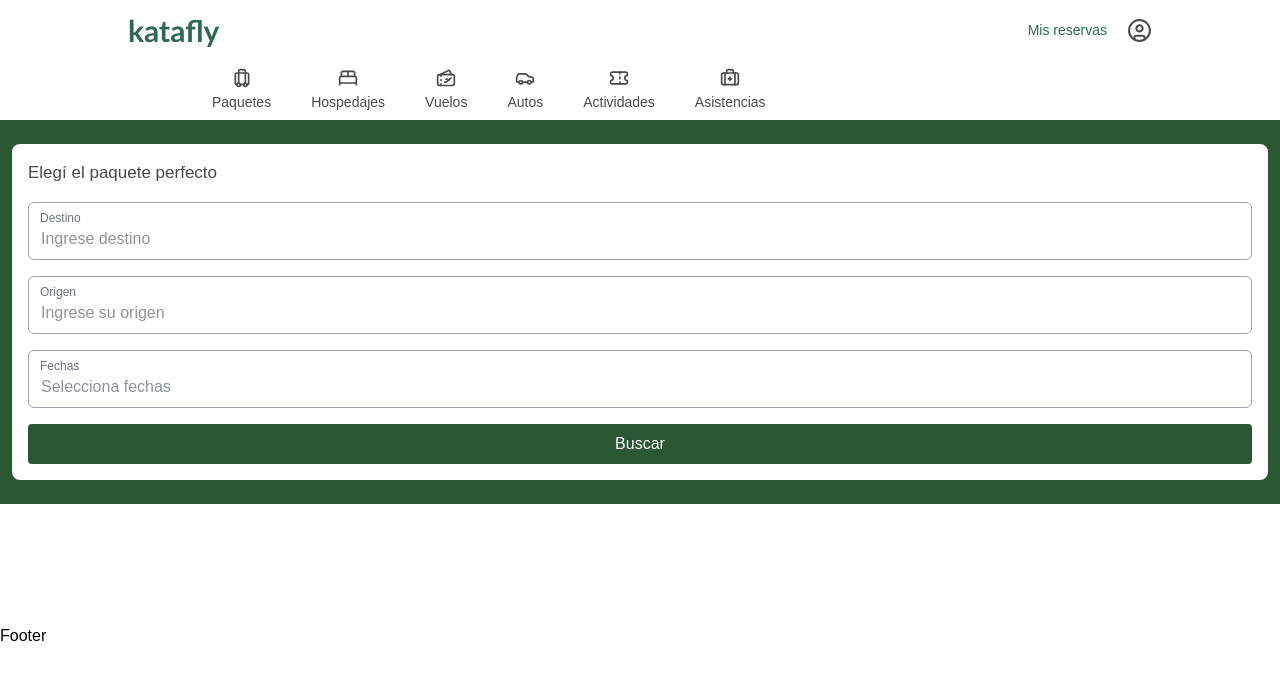
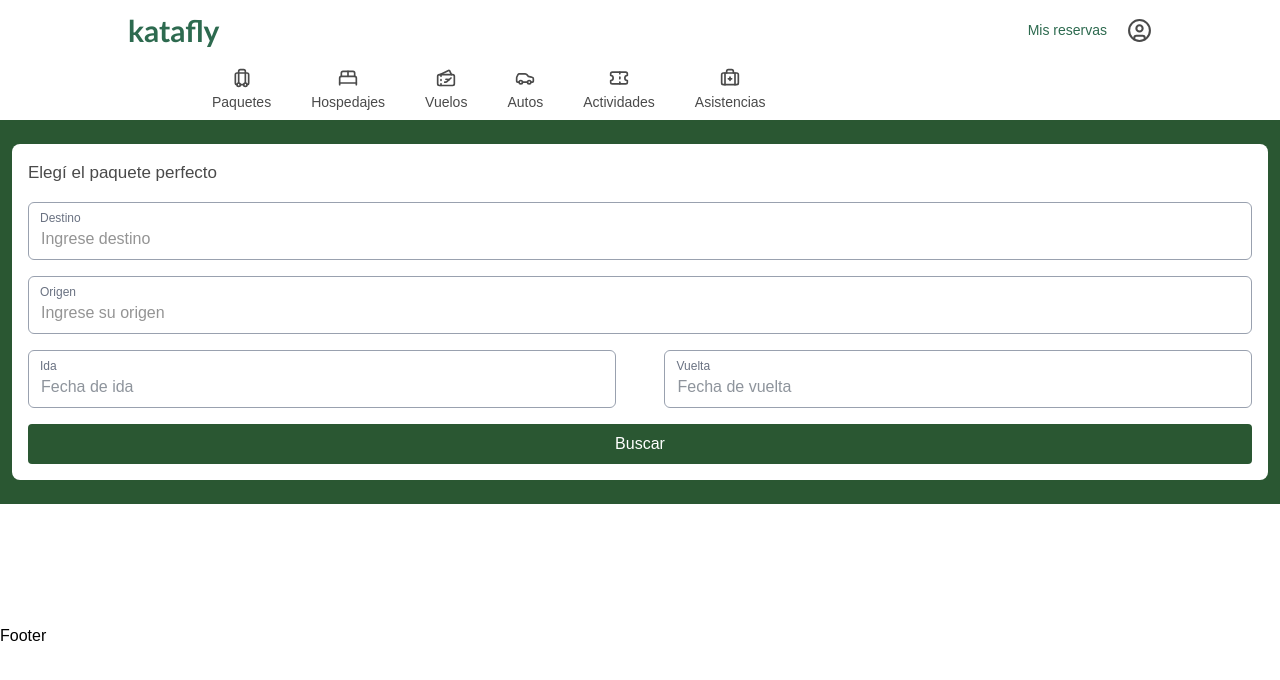
Before and after one commit to EnzoMasotta/proyectoIntegradorReact, a React (Vite) app: page / in a window 1280 px wide. Shown: the top 680 px of the page. Built offline with nearby package versions, Linux system fonts and the light colour scheme.

Commit message:
Prueba de colores DatePicker

```diff
--- a/src/components/DatePicker.jsx
+++ b/src/components/DatePicker.jsx
@@ -39,7 +39,7 @@ export function DatePicker() {
   const formatRange = (from, to) => {
     if (from && to)
       return `${format(from, "dd/MM/yyyy")} hasta ${format(to, "dd/MM/yyyy")}`;
-    if (from) return `Del ${format(from, "d MMM")}`;
+    if (from) return `${format(from, "dd/MM/yyyy")}`;
     return "";
   };
 
@@ -65,18 +65,36 @@ export function DatePicker() {
   };
 
   return (
-    <div className="relative w-full mt-4" ref={ref}>
+    <div className=" w-full mt-4" ref={ref}>
+      <div className="flex justify-between">
+        <div className="relative w-[48%]">
           <input
             readOnly
-        value={formatRange(range.from, range.to)}
+            value={formatRange(range.from)}
             onClick={() => setOpen(true)}
-        placeholder="Selecciona fechas"
+            placeholder="Fecha de ida"
             className="w-full border border-gray-400 text-gray-800 px-3 pt-6 pb-2 rounded-md focus:outline-none focus:border-blue-500"
             style={{ paddingTop: "1.5rem" }}
           />
           <label className="absolute left-3 top-2 text-xs text-gray-500 pointer-events-none">
-        Fechas
+            Ida
           </label>
+        </div>
+
+        <div className="relative w-[48%]">
+          <input
+            readOnly
+            value={formatRange(range.to)}
+            onClick={() => setOpen(true)}
+            placeholder="Fecha de vuelta"
+            className="w-full border border-gray-400 text-gray-800 px-3 pt-6 pb-2 rounded-md focus:outline-none focus:border-blue-500"
+            style={{ paddingTop: "1.5rem" }}
+          />
+          <label className="absolute left-3 top-2 text-xs text-gray-500 pointer-events-none">
+            Vuelta
+          </label>
+        </div>
+      </div>
 
       {open &&
         (isMobile ? (
```
Lines whose indentation alone changed are shown as unchanged.
